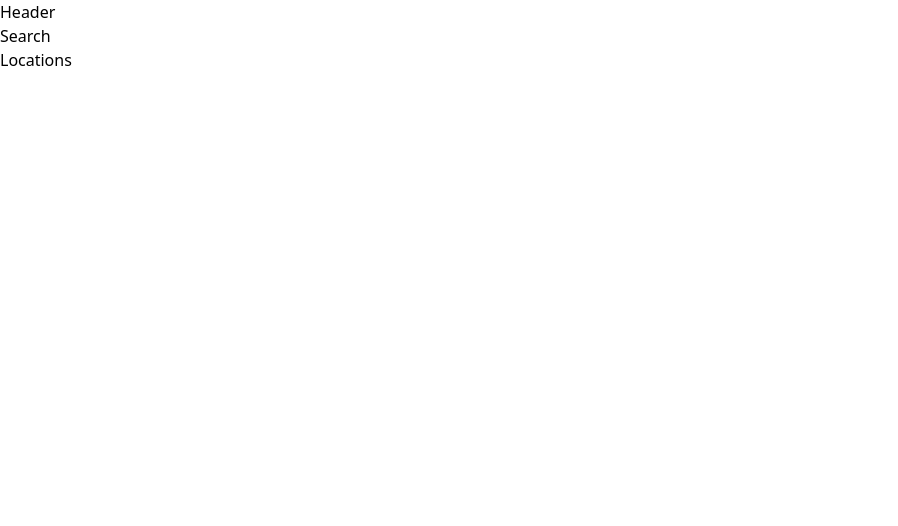
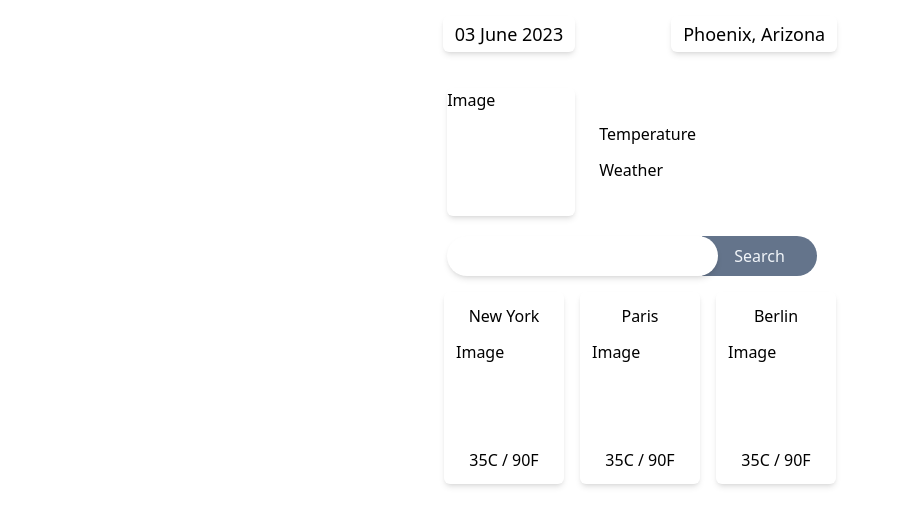
Before and after one commit to davidkrupa/weather_app, a React (Vite) app: page / in a window 1280 px wide. Shown: the top 526 px of the page, without its empty margins (0-898 px from the left). Built offline with nearby package versions, Linux system fonts and the light colour scheme; a web font is replaced by a local one.

Commit message:
basic positioning elements

```diff
--- a/src/App.jsx
+++ b/src/App.jsx
@@ -3,11 +3,11 @@ import { Header, Locations, Search } from "./components";
 
 function App() {
   return (
-    <>
+    <div className="flex flex-col items-center min-h-screen">
       <Header />
       <Search />
       <Locations />
-    </>
+    </div>
   );
 }
 
--- a/src/components/Header.jsx
+++ b/src/components/Header.jsx
@@ -1,7 +1,14 @@
 import React from "react";
 
 const Header = () => {
-  return <div>Header</div>;
+  return (
+    <div className="flex space-x-24 py-4">
+      <h3 className="px-3 py-1 shadow-md rounded-md text-lg">03 June 2023</h3>
+      <h3 className="px-3 py-1 shadow-md rounded-md text-lg">
+        Phoenix, Arizona
+      </h3>
+    </div>
+  );
 };
 
 export default Header;
--- a/src/components/Locations.jsx
+++ b/src/components/Locations.jsx
@@ -1,7 +1,21 @@
 import React from "react";
 
 const Locations = () => {
-  return <div>Locations</div>;
+  const locations = ["New York", "Paris", "Berlin"];
+  return (
+    <div className="flex gap-4 py-4">
+      {locations.map((item, index) => (
+        <div
+          className="flex flex-col items-center gap-3 shadow-md p-3 rounded-md"
+          key={`location-${index}`}
+        >
+          <h4>{item}</h4>
+          <div className="h-24 w-24">Image</div>
+          <h5>35C / 90F</h5>
+        </div>
+      ))}
+    </div>
+  );
 };
 
 export default Locations;
--- a/src/components/Search.jsx
+++ b/src/components/Search.jsx
@@ -1,7 +1,23 @@
 import React from "react";
 
 const Search = () => {
-  return <div>Search</div>;
+  return (
+    <div>
+      <div className="flex gap-6 py-5">
+        <div className="w-32 h-32 shadow-md rounded-md">Image</div>
+        <div className="flex flex-col justify-center gap-3">
+          <h3>Temperature</h3>
+          <h4>Weather</h4>
+        </div>
+      </div>
+      <div className="flex">
+        <input className="shadow-md rounded-full py-2 px-5 z-10" />
+        <button className="py-2 px-8 bg-slate-500 text-slate-100 font-medium rounded-r-full relative -left-4">
+          Search
+        </button>
+      </div>
+    </div>
+  );
 };
 
 export default Search;
```
